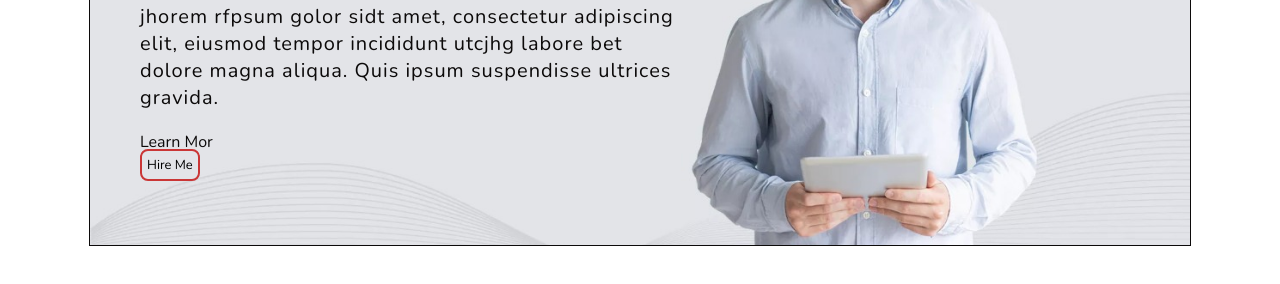
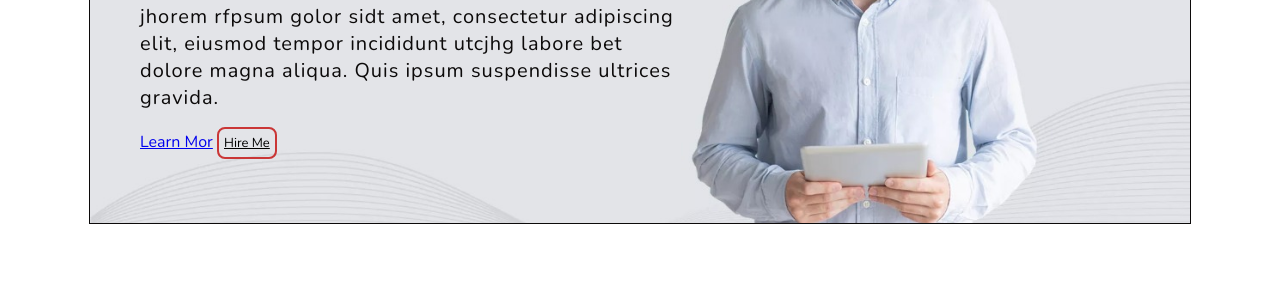
Before and after one commit to joynal05/new-dev, a plain HTML site: page moni work/project-1/index.html in a window 1280 px wide. Shown: the part 354-638 px from the top of the page. Drawn offline with nearby package versions, Linux system fonts and the light colour scheme.

Commit message:
html fixed

```diff
--- a/moni work/project-1/index.html
+++ b/moni work/project-1/index.html
@@ -1,5 +1,6 @@
 <!DOCTYPE html>
 <html lang="en">
+
 <head>
     <meta charset="UTF-8">
     <meta http-equiv="X-UA-Compatible" content="IE=edge">
@@ -7,6 +8,7 @@
     <title>Document</title>
     <link rel="stylesheet" href="style.css">
 </head>
+
 <body>
     <header>
         <div class="logo">
@@ -34,10 +36,16 @@
             <p>jhorem rfpsum golor sidt amet, consectetur adipiscing elit, eiusmod tempor
                 incididunt utcjhg labore bet dolore magna aliqua. Quis ipsum suspendisse
                 ultrices gravida.</p>
-             <div class="banner-buttons-wrapper">
+            <!-- <div class="banner-buttons-wrapper">
                 <div class="banner-btn">Learn Mor</div>
                 <div class="click-btn">Hire Me</div>
+            </div> -->
+
+            <div class="banner-buttons-wrapper">
+                <a href="#" class="banner-btn">Learn Mor</a>
+                <a href="#" class="click-btn">Hire Me</a>
             </div>
+
         </div>
     </div>
 
@@ -48,4 +56,5 @@
 
 
 </body>
+
 </html>
```
Lines whose indentation alone changed are shown as unchanged.
